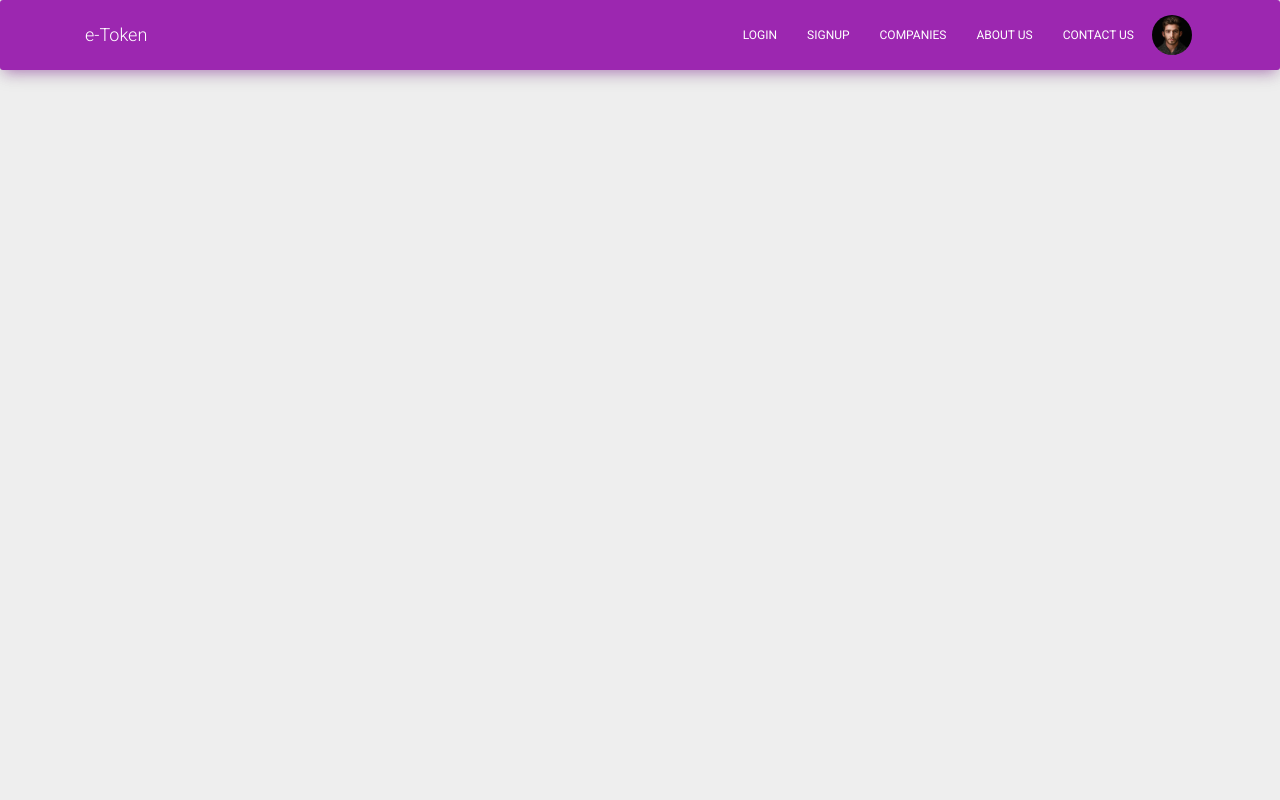
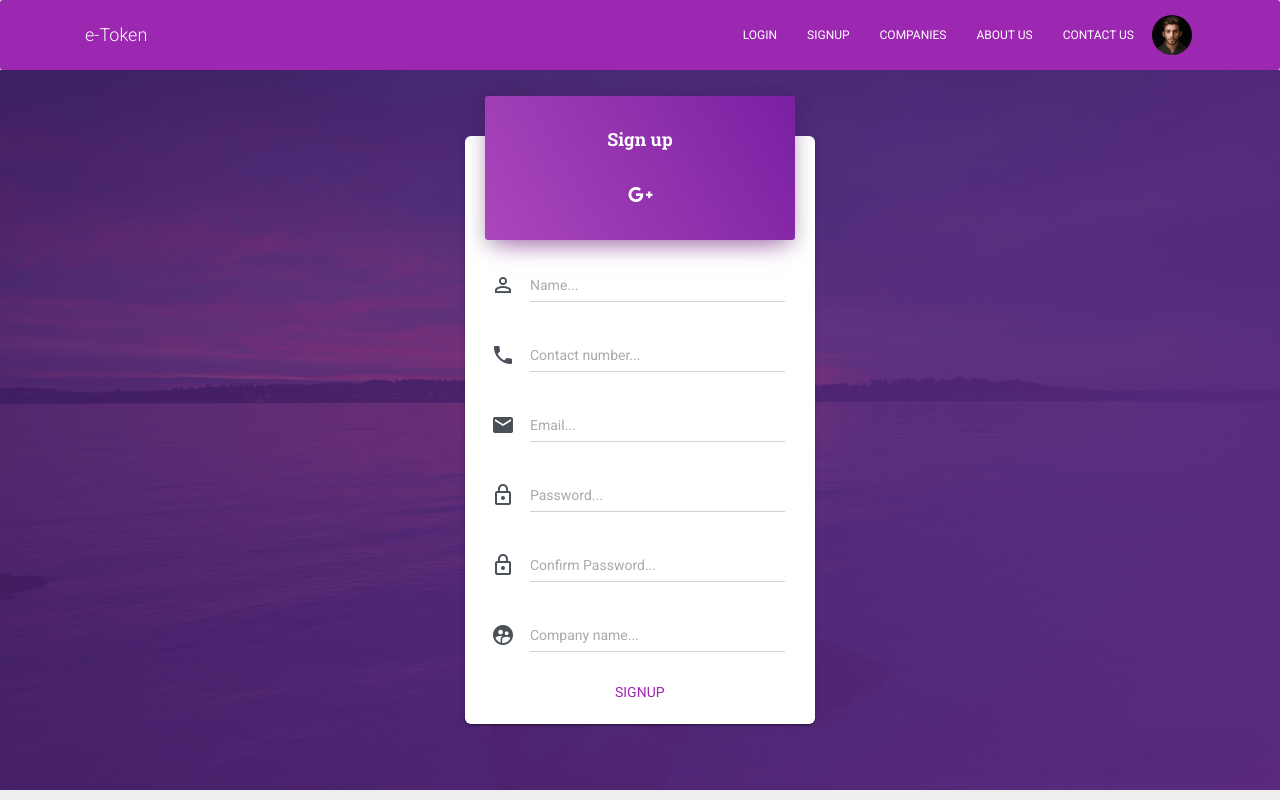
Before and after one commit to sakina66/FYP, a plain HTML site: page companyregistration.html in a window 1280 px wide. Drawn offline with nearby package versions, Linux system fonts and the light colour scheme; some packages are replaced by stand-ins of ours.

```diff
--- a/companyregistration.html
+++ b/companyregistration.html
@@ -24,6 +24,82 @@
 
 <div id="header"></div>
  <script src="header.js"></script>
+
+ <div class="page-header header-filter purple-filter" style="background-image: url('../assets/img/bg2.jpg'); background-size: cover; background-position: top center;">
+  <div class="container">
+    <div class="row">
+      <div class="col-lg-4 col-md-6 ml-auto mr-auto">
+        <div class="card card-login">
+          <form class="form" method="" action="">
+            <div class="card-header card-header-primary text-center">
+              <h4 class="card-title">Sign up</h4>
+              <div class="social-line">
+                <a href="#pablo" class="btn btn-just-icon btn-link">
+                  <i class="fa fa-google-plus"></i>
+                </a>
+              </div>
+            </div>
+
+            <div class="card-body">
+                <div class="input-group">
+                    <div class="input-group-prepend">
+                      <span class="input-group-text">
+                        <i class="material-icons">perm_identity</i>
+                      </span>
+                    </div>
+                    <input type="email" class="form-control" placeholder="Name...">
+                  </div>
+                  <div class="input-group">
+                      <div class="input-group-prepend">
+                        <span class="input-group-text">
+                          <i class="material-icons">phone</i>
+                        </span>
+                      </div>
+                      <input type="email" class="form-control" placeholder="Contact number...">
+                    </div>
+
+
+              <div class="input-group">
+                <div class="input-group-prepend">
+                  <span class="input-group-text">
+                    <i class="material-icons">mail</i>
+                  </span>
+                </div>
+                <input type="email" class="form-control" placeholder="Email...">
+              </div>
+              <div class="input-group">
+                <div class="input-group-prepend">
+                  <span class="input-group-text">
+                    <i class="material-icons">lock_outline</i>
+                  </span>
+                </div>
+                <input type="password" class="form-control" placeholder="Password...">
+              </div>
+              <div class="input-group">
+                  <div class="input-group-prepend">
+                    <span class="input-group-text">
+                      <i class="material-icons">lock_outline</i>
+                    </span>
+                  </div>
+                  <input type="password" class="form-control" placeholder="Confirm Password...">
+              </div>
+              <div class="input-group">
+                  <div class="input-group-prepend">
+                    <span class="input-group-text">
+                      <i class="material-icons">supervised_user_circle</i>
+                    </span>
+                  </div>
+                  <input type="email" class="form-control" placeholder="Company name...">
+              </div>
+            </div>
+            <div class="footer text-center">
+              <a href="#pablo" class="btn btn-primary btn-link btn-wd btn-lg">Signup</a>
+            </div>
+          </form>
+        </div>
+      </div>
+    </div>
+  </div>
 
 
             <script src="./assets/js/core/jquery.min.js" type="text/javascript"></script>
```
Also changed, not shown: companies.html (+1 -1 lines).
